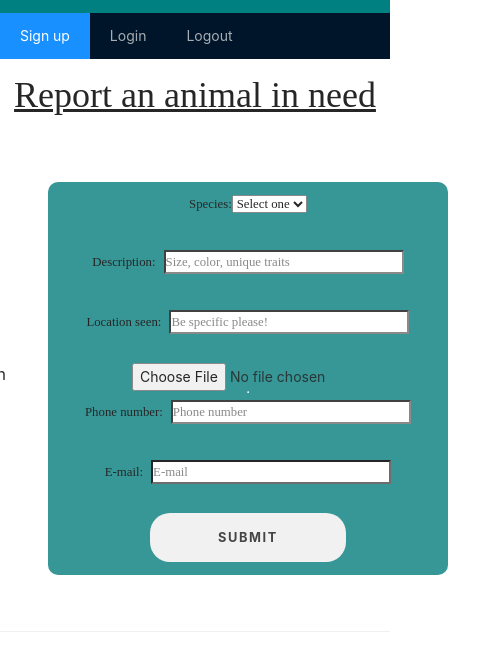
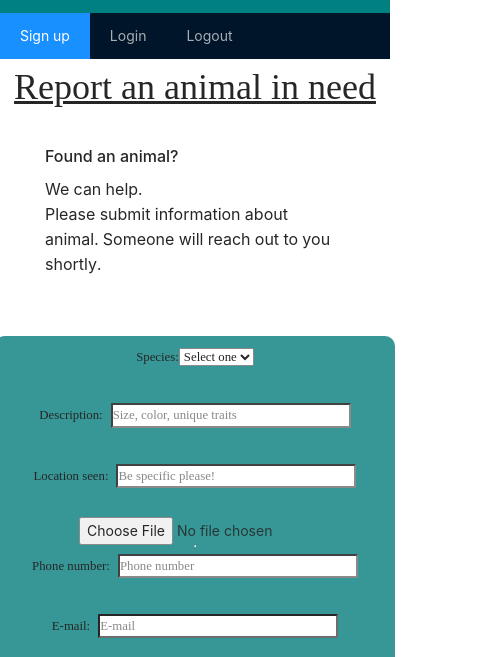
Before and after one commit to cassichan/animal-rescue-frontend, a React (Create React App) app: page /found-a-pet in a window 390 px wide. Shown: the part 146-803 px from the top of the page, 480 px wide, since content can reach past the window. Built offline with nearby package versions, Linux system fonts and the light colour scheme; no server answers; a web font is replaced by a local one.

Commit message:
fix: add a pet form cuts off on mobile

```diff
--- a/src/Styles/AddPet.css
+++ b/src/Styles/AddPet.css
@@ -3,7 +3,6 @@
   justify-content: center;
   font-family: Dynapuff;
   font-size: 1.5rem;
-  margin: 0.5rem;
 }
 
 .add-pet-page-container {
@@ -90,3 +89,11 @@
   max-width: 50%;
   height: auto;
 }
+
+@media only screen and (max-width: 750px) {
+  .add-pet-page-container {
+    display: flex;
+    flex-direction: column;
+    align-items: center;
+  }
+}
```
